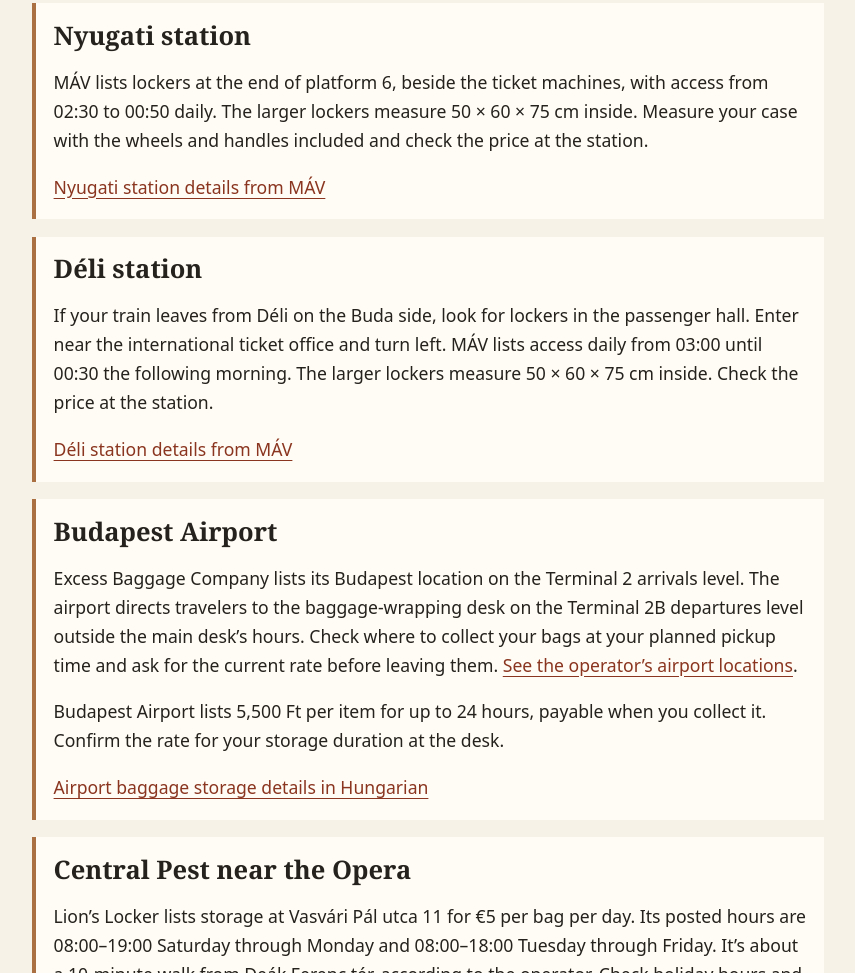
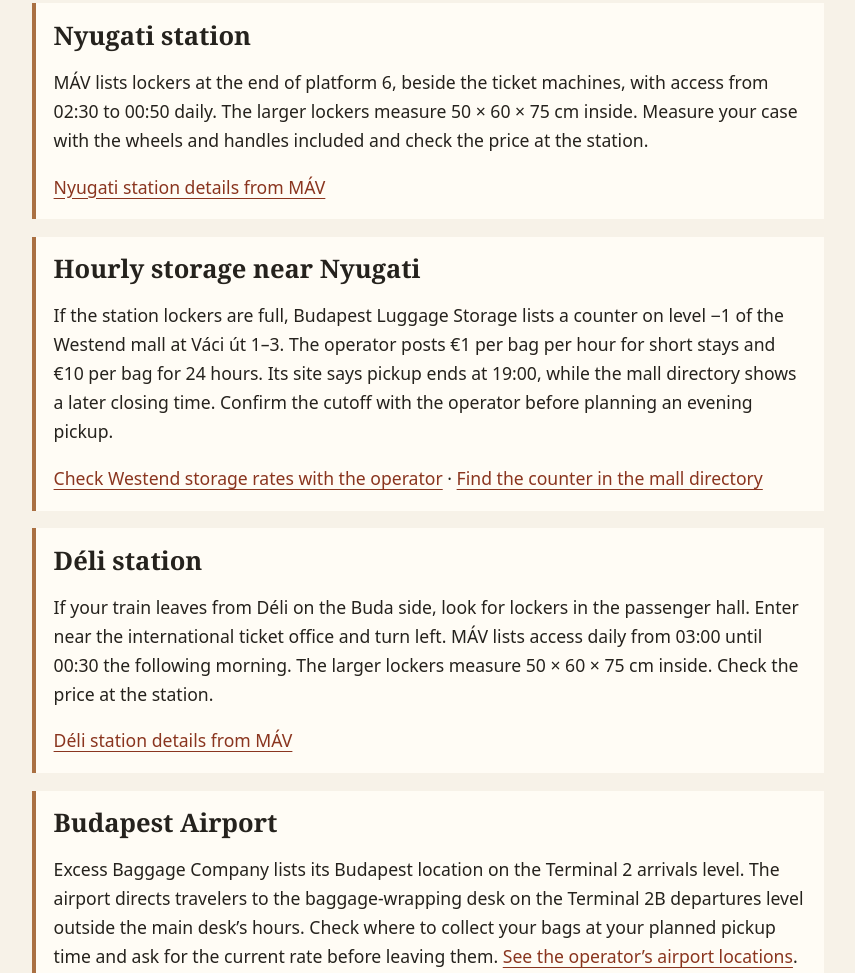
Before and after one commit to mattpom/stoplookaround, a plain HTML site: page budapest-luggage-storage.html in a window 1280 px wide. Shown: the part 631-1604 px from the top of the page, without its empty margins (212-1067 px from the left). Drawn offline with Linux system fonts and the light colour scheme.

Commit message:
Add hourly luggage storage near Budapest Nyugati

```diff
--- a/budapest-luggage-storage.html
+++ b/budapest-luggage-storage.html
@@ -37,6 +37,11 @@ footer { border-top: 1px solid #aa7042; padding-top: 1rem; }
 <p><a href="https://www.mavcsoport.hu/en/node/1382">Nyugati station details from MÁV</a></p>
 </section>
 <section>
+<h2>Hourly storage near Nyugati</h2>
+<p>If the station lockers are full, Budapest Luggage Storage lists a counter on level −1 of the Westend mall at Váci út 1–3. The operator posts €1 per bag per hour for short stays and €10 per bag for 24 hours. Its site says pickup ends at 19:00, while the mall directory shows a later closing time. Confirm the cutoff with the operator before planning an evening pickup.</p>
+<p><a href="https://budapestluggagestorage.com/">Check Westend storage rates with the operator</a> · <a href="https://westend.hu/stores/budapest-luggage-storage">Find the counter in the mall directory</a></p>
+</section>
+<section>
 <h2>Déli station</h2>
 <p>If your train leaves from Déli on the Buda side, look for lockers in the passenger hall. Enter near the international ticket office and turn left. MÁV lists access daily from 03:00 until 00:30 the following morning. The larger lockers measure 50 × 60 × 75 cm inside. Check the price at the station.</p>
 <p><a href="https://www.mavcsoport.hu/mav-szemelyszallitas/belfoldi-utazas/vasutallomas/budapest-deli">Déli station details from MÁV</a></p>
```
